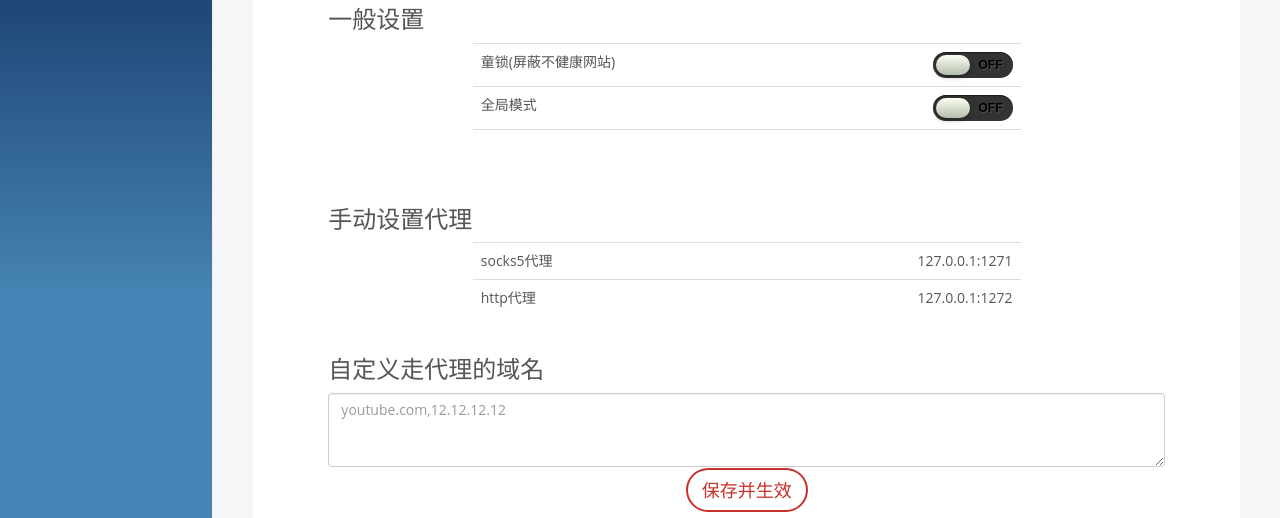
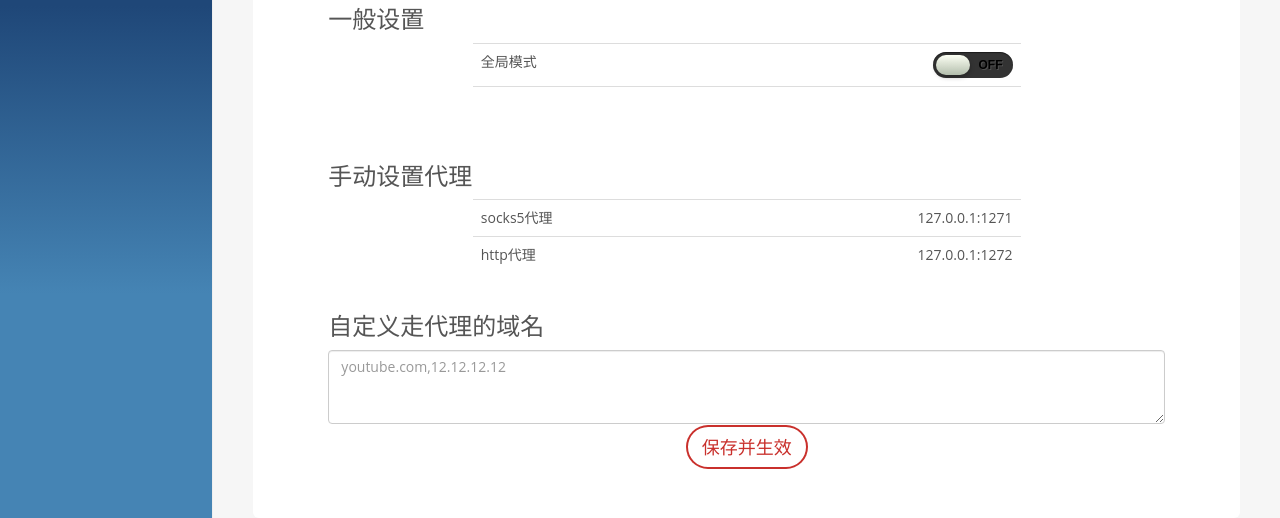
Before and after one commit to dawei101/tongsheClient.shadowsocks-go-ui, a plain HTML site: page res/ui/index.html at #!/settings in a window 1280 px wide. Shown: the part 282-800 px from the top of the page. Drawn offline with nearby package versions, Linux system fonts and the light colour scheme; some packages are replaced by stand-ins of ours; files that its build step writes are made by us from their sources; no server answers.

Commit message:
remove child lock

```diff
--- a/res/ui/views/settings.html
+++ b/res/ui/views/settings.html
@@ -43,7 +43,7 @@
                 <div class="col-sm-8 col-sm-offset-2">
                     <table class="table">
                         <tbody>
-                            <tr>
+                            <tr class="hide">
                                 <td>
                                     童锁(屏蔽不健康网站)
                                 </td>
```
Also changed, not shown: 2 other files.
